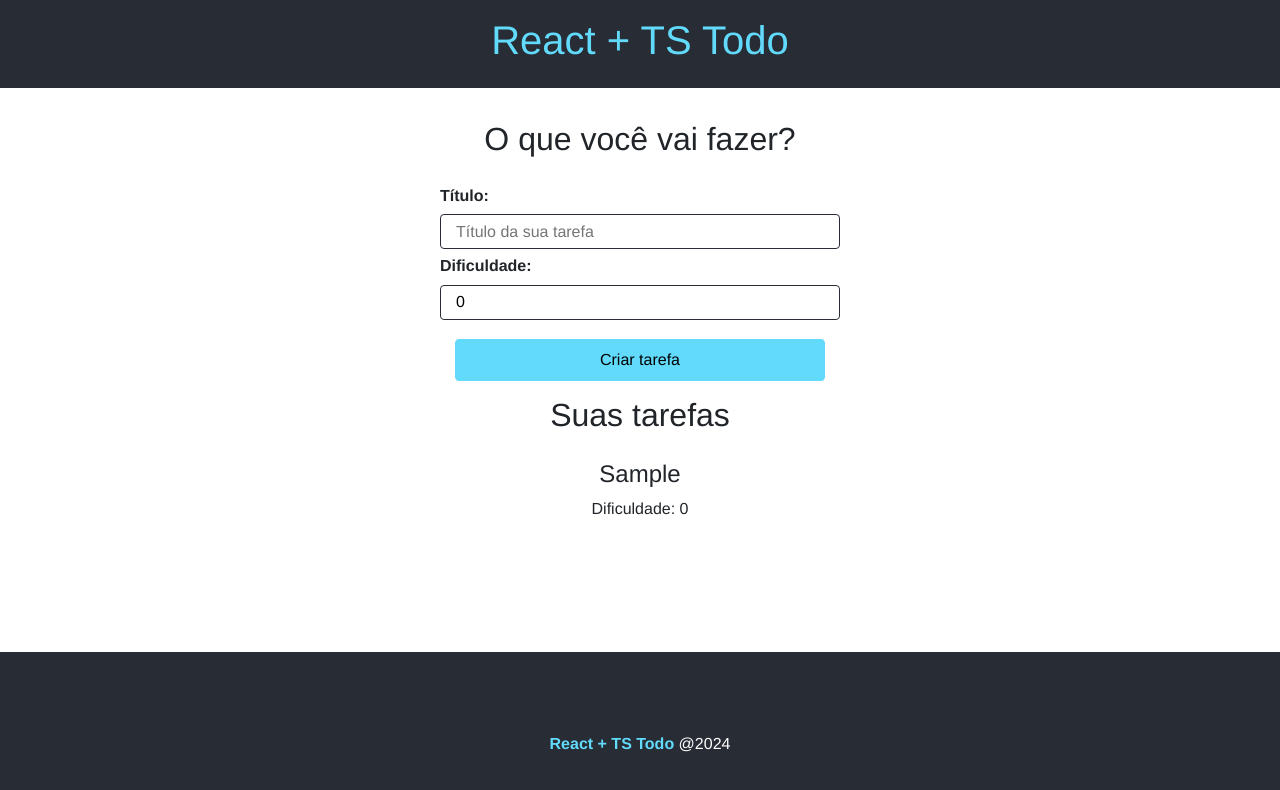
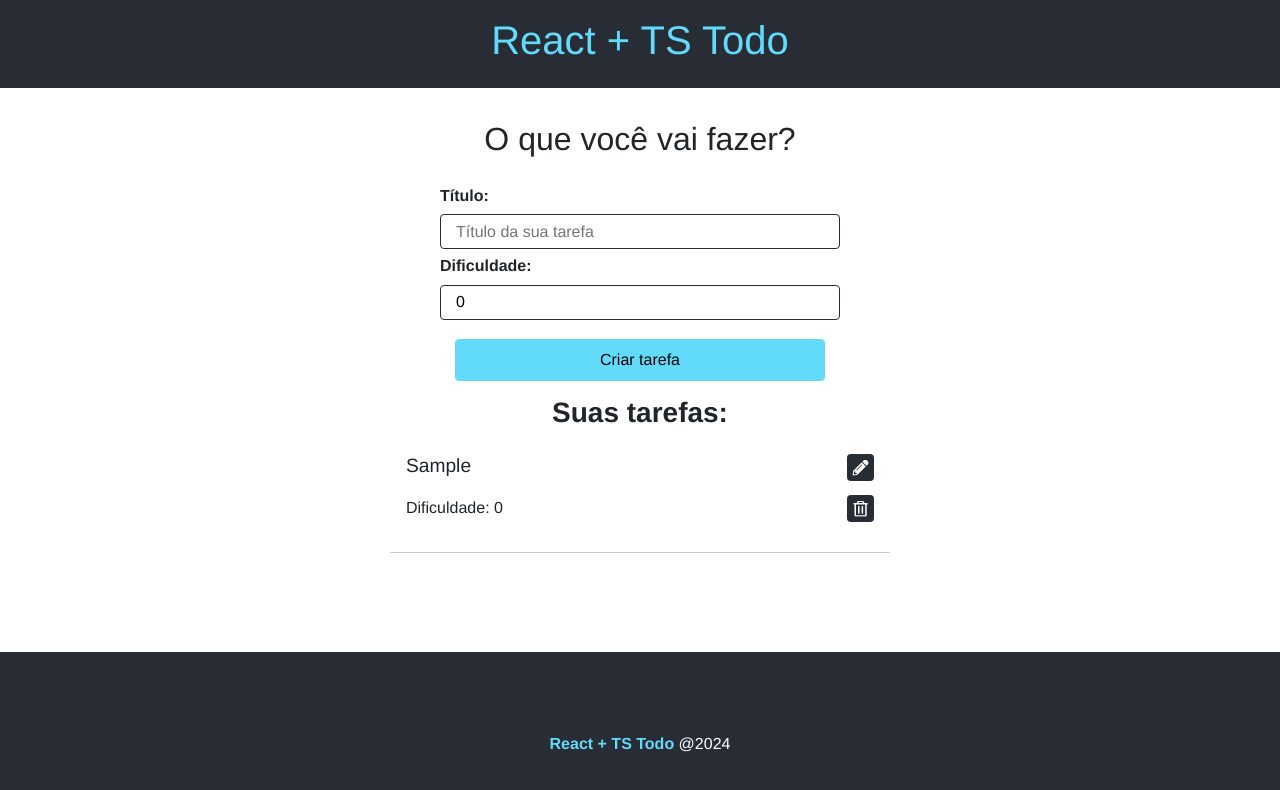
Before and after one commit to AllanC12/ToDo_React_Ts, a React (Vite) app: page / in a window 1280 px wide. Both pictures are taken after typing "Sample" into the empty fields and a click on the input "Criar tarefa". Shown: the top 790 px of the page. Built offline with nearby package versions, Linux system fonts and the light colour scheme.

Commit message:
finalizando layout de task individual

```diff
--- a/package.json
+++ b/package.json
@@ -11,7 +11,8 @@
   },
   "dependencies": {
     "react": "^18.2.0",
-    "react-dom": "^18.2.0"
+    "react-dom": "^18.2.0",
+    "react-icons": "^5.0.1"
   },
   "devDependencies": {
     "@types/react": "^18.2.43",
--- a/src/App.tsx
+++ b/src/App.tsx
@@ -21,7 +21,7 @@ function App() {
              <TaskForm btnText="Criar tarefa" taskList={taskList} setTaskList={setTaskList}/>
           </div>
           <div>
-             <h2>Suas tarefas</h2>
+             <h3><b>Suas tarefas:</b></h3>
              <TaskList taskList={taskList}/>
           </div>
         </main>
--- a/src/components/TaskList.module.css
+++ b/src/components/TaskList.module.css
@@ -0,0 +1,40 @@
+.task{
+    display: flex;
+    justify-content: space-between;
+    max-width: 500px;
+    margin: 0 auto;
+    border-bottom: 1px solid #ccc;
+    padding: 1em;
+}
+
+.details{
+    text-align: left
+}
+
+.details h5{
+    font-size: 1.2em;
+    margin-bottom: 1em;
+}
+
+.actions{
+    display: flex;
+    flex-direction: column;
+    align-items: center;
+    justify-content: center;
+}
+
+.actions svg{
+    margin-bottom: .5em;
+    font-size: 1.7em;
+    cursor: pointer;
+    background-color: #282c34;
+    color: #fff;
+    padding: .2em;
+    transition: .5s;
+    border-radius: 4px;
+    transition: .5s;
+}
+
+.actions svg:hover {
+  color: #61dafb;
+}
--- a/src/components/TaskList.tsx
+++ b/src/components/TaskList.tsx
@@ -1,23 +1,27 @@
-import { ITask } from "../interfaces/Task"
+import { ITask } from "../interfaces/Task";
 
-import styles from "./TaskList.module.css"
+import styles from "./TaskList.module.css";
+import { FaPencilAlt, FaRegTrashAlt } from "react-icons/fa";
 
 interface Props {
-  taskList: ITask[]
+  taskList: ITask[];
 }
 
-const TaskList = ({taskList}: Props) => {
+const TaskList = ({ taskList }: Props) => {
   return (
-    <div className={styles.taskList}>
+    <>
       {taskList.length > 0 ? (
         <div>
-          {taskList.map(task => (
-            <div key={task.id}>
-              <h4>{task.title}</h4>
-              <p>Dificuldade: {task.difficulty}</p>
-              <div className={styles.icons}>
-                <i className="bi bi-pencil"></i>
-                <i className="bi bi-trash"></i>
+          {taskList.map((task) => (
+            <div key={task.id} className={styles.task}>
+              <div className={styles.details}>
+                <h5>{task.title}</h5>
+                <p>Dificuldade: {task.difficulty}</p>
+              </div>
+
+              <div className={styles.actions}>
+                <FaPencilAlt title="Editar tarefa"/>
+                <FaRegTrashAlt title="Excluir tarefa"/>
               </div>
             </div>
           ))}
@@ -25,8 +29,8 @@ const TaskList = ({taskList}: Props) => {
       ) : (
         <p>Nao ha tarefas cadastradas</p>
       )}
-    </div>
-  )
-}
+    </>
+  );
+};
 
-export default TaskList
+export default TaskList;
```
Also changed, not shown: 1 other file (tests, documents, lock files or other folders).
